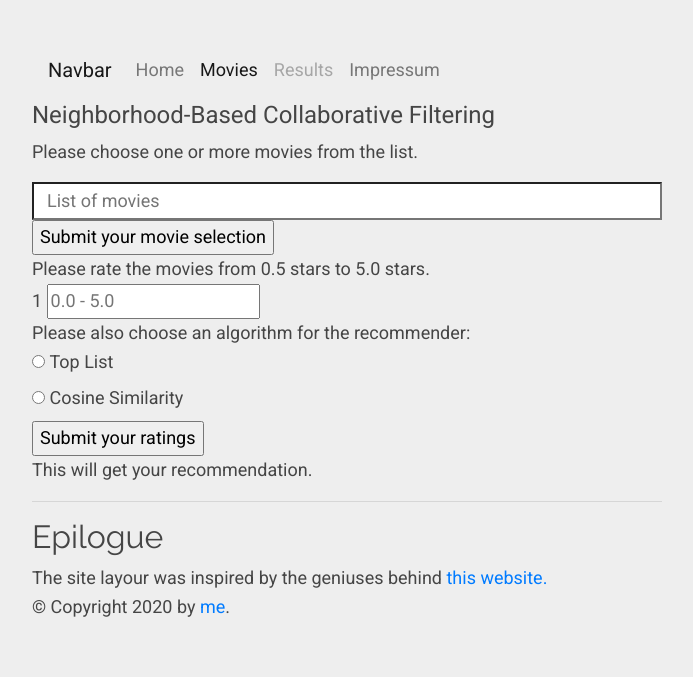
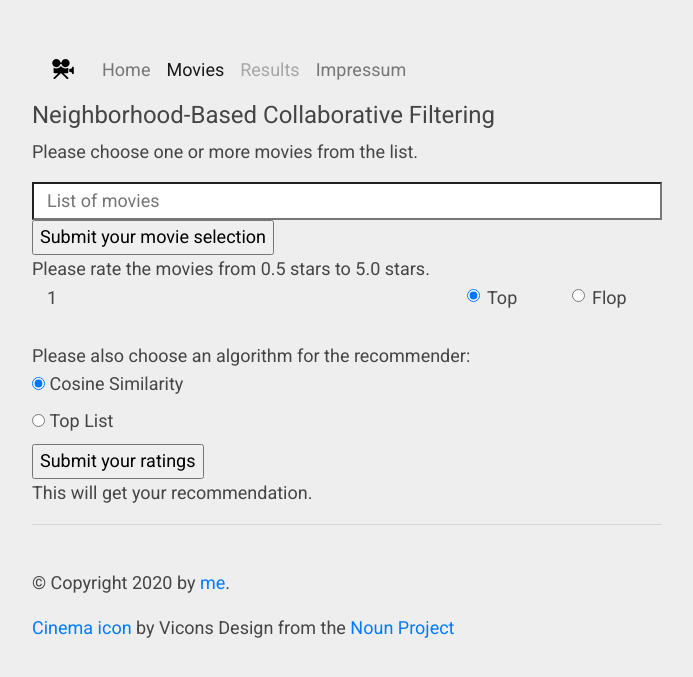
Before and after one commit to laumaxim/movie_recommender, a Flask app: template flask_app/templates/movies.html in a window 1280 px wide. Shown: the top 677 px of the page, without its empty margins (293-986 px from the left). Run offline with Flask 2, Linux system fonts and the light colour scheme; the template is opened without the code that fills it: most values are stand-ins (such as "Sample title", 1, 10 or a date in 2020); some libraries are stand-ins or nearby versions.

Commit message:
impressum update

```diff
--- a/flask_app/recommender.py
+++ b/flask_app/recommender.py
@@ -119,5 +119,7 @@ def cosim_predict(dict_of_ratings):
     reviews_added  = add_user_to_reviews(dict_of_ratings,reviews)
     similar_matrix = cos_similar(reviews_added)
     similar_users  = get_similar_users(reviews_added.shape[0],similar_matrix,1)
-    movieIds       = get_top_of_user(reviews, similar_users[0])
+    movieIds       = get_top_of_user(reviews, similar_users[0], len(seen)+20)
     return movieId_to_title([item for item in movieIds if item not in seen])
+
+#### implement average of most similar users
--- a/flask_app/templates/_base.html
+++ b/flask_app/templates/_base.html
@@ -28,6 +28,8 @@
             font-family: 'Raleway', sans-serif;
         }
         </style>
+        <link rel="shortcut icon" href="{{ url_for('static', filename='favicon.ico') }}">
+
     {% block head %}
     {% endblock %}
 </head>
@@ -37,7 +39,9 @@
 
 
       <nav class="navbar navbar-expand-lg navbar-light bg-faded">
-        <a class="navbar-brand" href="#">Navbar</a>
+        <a class="navbar-brand" href="#">
+          <img src="static/Cinema.svg" width="30" height="30" alt="">
+        </a>
         <button class="navbar-toggler" type="button" data-toggle="collapse" data-target="#navbarNav" aria-controls="navbarNav" aria-expanded="false" aria-label="Toggle navigation">
             <span class="navbar-toggler-icon"></span>
           </button>
@@ -68,11 +72,11 @@
         {% endblock %}
     </blockquote>
         <hr>
-        <h2>Epilogue</h2>
-        <p>The site layour was inspired by the geniuses behind <a href="https://thebestmotherfucking.website/">this website.</a>
+
             <br>
         &copy; Copyright 2020 by <a href="http://domain.invalid/">me</a>.
         </p>
+        <a href="https://thenounproject.com/term/cinema/79146/">Cinema icon</a> by Vicons Design from the <a href="https://thenounproject.com">Noun Project</a>
     </div>
 
     <script src="https://code.jquery.com/jquery-3.5.1.min.js" integrity="sha384-ZvpUoO/+PpLXR1lu4jmpXWu80pZlYUAfxl5NsBMWOEPSjUn/6Z/hRTt8+pR6L4N2" crossorigin="anonymous"></script></script>
--- a/flask_app/templates/impressum.html
+++ b/flask_app/templates/impressum.html
@@ -10,5 +10,8 @@
 
 {% block content %}
 <h1>This site is done by me.</h1>
-
+The code for this site is on <a href="https://github.com/laumaxim/movie_recommender">github</a>.
+This website does not use cookies.
+<h2>Epilogue</h2>
+<p>The site layour was inspired by the geniuses behind <a href="http://bettermotherfuckingwebsite.com/">this website.</a>
 {% endblock %}
--- a/flask_app/templates/movies.html
+++ b/flask_app/templates/movies.html
@@ -29,16 +29,41 @@
 
     {% if movies_html %}
     Please rate the movies from 0.5 stars to 5.0 stars.
+    <div class="container">
       <form action="/results">
         {% for m in movies_html %}
-      {{m[0]}} <input type="text" name="{{m[1]}}" placeholder="0.0 - 5.0" required>
+        <div class="row">
+          <div class="col">
+            {{m[0]}}
+          </div>
+          <div class="col-2">
+            <div class="form-check">
+              <input class="form-check-input" type="radio" name="{{m[1]}}" id="gridRadios1" value="5" checked>
+              <label class="form-check-label" for="gridRadios1">
+                Top
+              </label>
+            </div>
+          </div>
+              <div class="col-2">
+              <div class="form-check">
+                <input class="form-check-input" type="radio" name="{{m[1]}}" id="gridRadios1" value="0">
+                <label class="form-check-label" for="gridRadios1">
+                  Flop
+                </label>
+                </div>
+              </div>
+            </div>
+          <!--<input type="text" name="{{m[1]}}" placeholder="0.0 - 5.0" required> -->
           <br>
         {% endfor %}
+    </div>
+
         Please also choose an algorithm for the recommender:<br>
+
+        <input type="radio" id="Cosine similarity" name="algo" value="0" checked>
+        <label for="Cosine similarity">Cosine Similarity</label><br>
         <input type="radio" id="top_list" name="algo" value="1">
         <label for="top_list">Top List</label><br>
-      <input type="radio" id="Cosine similarity" name="algo" value="0">
-      <label for="Cosine similarity">Cosine Similarity</label><br>
         <input type="submit" value="Submit your ratings"><br>
         This will get your recommendation.<br>
       </form>
```
Also changed, not shown: README.md, flask_app/static/Cinema.svg (added), flask_app/static/favicon.ico (added). Lines whose indentation alone changed are shown as unchanged.
